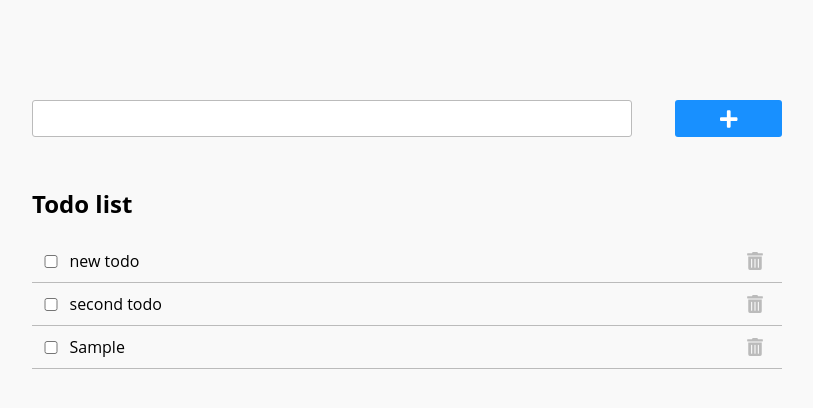
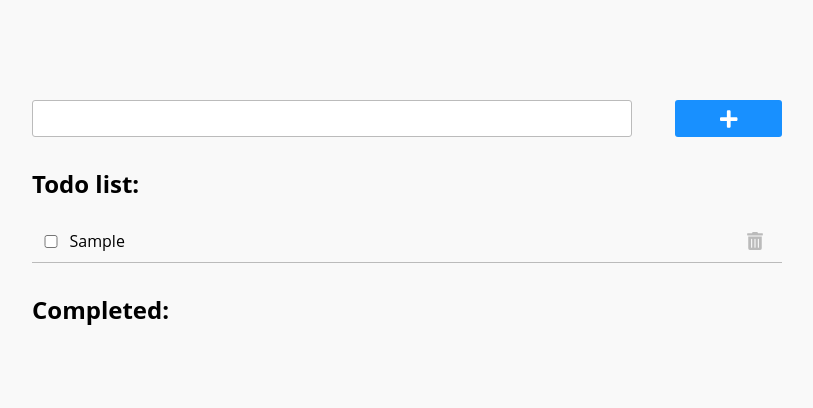
Before and after one commit to evgenydus/react-todo-app, a React (Create React App) app: page / in a window 1280 px wide. Both pictures are taken after typing "Sample" into the empty fields and a click on the button 961 px from the left and 118 px from the top of the page. Shown: the top 408 px of the page, without its empty margins (233-1046 px from the left). Built offline with nearby package versions, Linux system fonts and the light colour scheme.

Commit message:
feat: add complete indication and animations

```diff
--- a/src/Components/App/App.js
+++ b/src/Components/App/App.js
@@ -11,10 +11,7 @@ class App extends Component {
   constructor(props) {
     super(props)
     this.state = {
-      todos: [
-        { id: 1, text: 'new todo', isCompleted: false },
-        { id: 2, text: 'second todo', isCompleted: false },
-      ],
+      todos: [],
     }
 
     this.toggleTodo = this.toggleTodo.bind(this)
@@ -49,7 +46,7 @@ class App extends Component {
         isCompleted: false,
       }
 
-      return { todos: prevState.todos.concat(newTodo) }
+      return { todos: [newTodo, ...prevState.todos] }
     })
   }
 
--- a/src/Components/TodoList/TodoItem/index.css
+++ b/src/Components/TodoList/TodoItem/index.css
@@ -4,6 +4,31 @@
   display: flex;
   padding-bottom: 10px;
   padding-top: 10px;
+}
+.slide-bottom {
+  animation: slide-bottom .3s cubic-bezier(.25, .46, .45, .94) both;
+}
+
+@keyframes slide-bottom {
+  0% {
+    transform: translateY(-50px);
+  }
+  100% {
+    transform: translateY(0);
+  }
+}
+
+.slide-top {
+  animation: slide-top .3s cubic-bezier(.25, .46, .45, .94) both;
+}
+
+@keyframes slide-top {
+  0% {
+    transform: translateY(50px);
+  }
+  100% {
+    transform: translateY(0);
+  }
 }
 
 .checkbox {
--- a/src/Components/TodoList/TodoItem/index.js
+++ b/src/Components/TodoList/TodoItem/index.js
@@ -10,7 +10,8 @@ const TodoItem = ({ onChange, removeTodo, todo }) => {
   if (todo.isCompleted) textStyles.push('done')
 
   return (
-    <li className="todo-item">
+    // TODO: Fix animation on adding todo
+    <li className={`todo-item ${todo.isCompleted ? 'slide-bottom' : 'slide-top'}`}>
       <input
         checked={todo.isCompleted}
         className="checkbox"
--- a/src/Components/TodoList/index.css
+++ b/src/Components/TodoList/index.css
@@ -1,9 +1,6 @@
-.todo-container {
-  margin-top: 50px;
-}
-
 .list-title {
   margin-bottom: 20px;
+  margin-top: 30px;
 }
 
 .todo-list {
--- a/src/Components/TodoList/index.js
+++ b/src/Components/TodoList/index.js
@@ -7,10 +7,24 @@ import TodoItem from './TodoItem'
 const TodoList = ({ onToggle, removeTodo, todos }) => {
   return (
     <div className="todo-container">
-      <h2 className="list-title">Todo list</h2>
+      <h2 className="list-title">Todo list:</h2>
       <ul className="todo-list">
         {todos.map((todo) => {
-          return <TodoItem key={todo.id} onChange={onToggle} removeTodo={removeTodo} todo={todo} />
+          if (!todo.isCompleted) {
+            return (
+              <TodoItem key={todo.id} onChange={onToggle} removeTodo={removeTodo} todo={todo} />
+            )
+          }
+        })}
+      </ul>
+      <h2 className="list-title">Completed:</h2>
+      <ul className="todo-list">
+        {todos.map((todo) => {
+          if (todo.isCompleted) {
+            return (
+              <TodoItem key={todo.id} onChange={onToggle} removeTodo={removeTodo} todo={todo} />
+            )
+          }
         })}
       </ul>
     </div>
```
